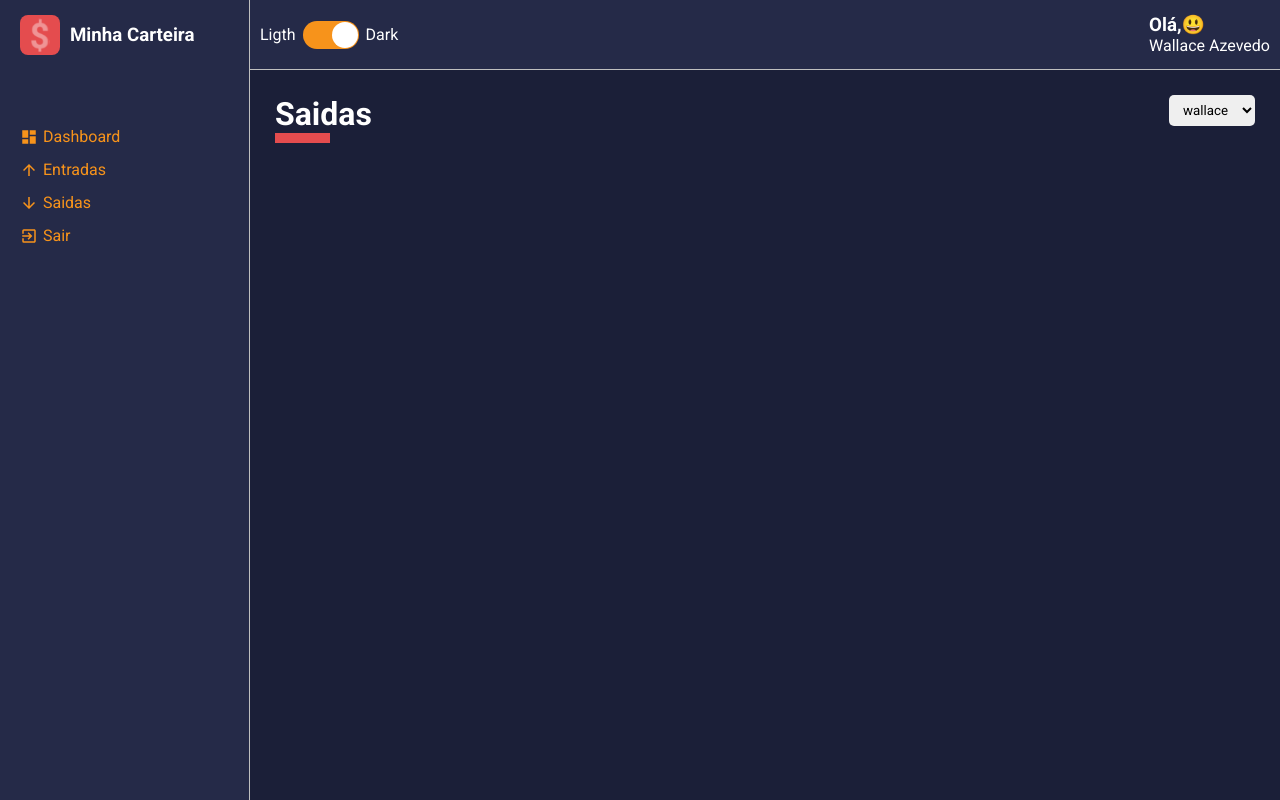
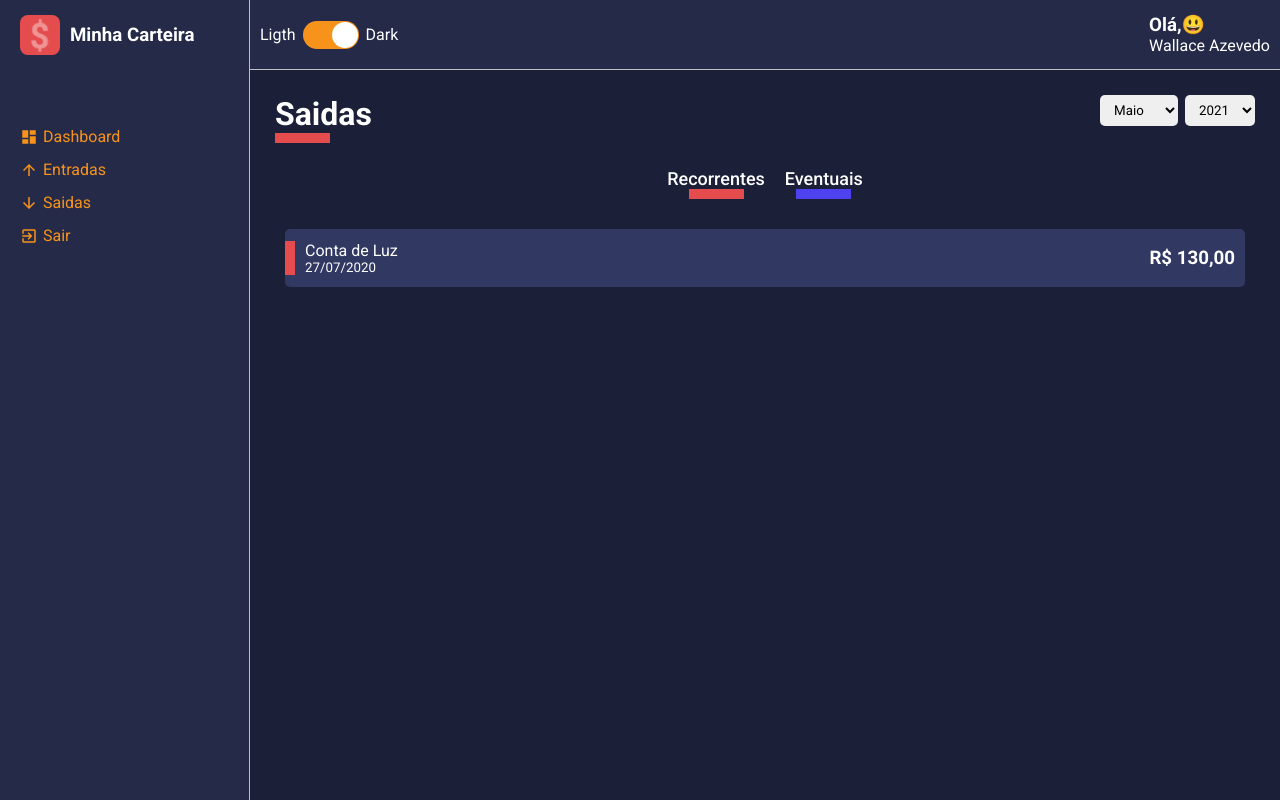
Before and after one commit to wallaceAzevedo/minha-carteira, a React (Create React App) app: page / in a window 1280 px wide. Built offline with nearby package versions, Linux system fonts and the light colour scheme.

Commit message:
finalizada aula 20

```diff
--- a/src/components/Content/styles.ts
+++ b/src/components/Content/styles.ts
@@ -5,4 +5,20 @@
     color: ${props => props.theme.colors.white};
     background-color: ${props => props.theme.colors.primary};
     padding: 25px;
+
+    height: calc(100vh - 70px);
+    overflow-y:scroll;
+
+    ::-webkit-scrollbar{
+        width: 10px;
+    }
+
+    ::-webkit-scrollbar-thumb{
+        background-color: ${props => props.theme.colors.secondary};
+        border-radius: 10px;
+    }
+
+    ::-webkit-scrollbar-track{
+        background-color: ${props => props.theme.colors.tertiary};
+    }
 `;
--- /dev/null
+++ b/src/components/HistoryFinanceCard/index.tsx
@@ -0,0 +1,31 @@
+import React from 'react';
+import {Container, Tag} from './styles';
+
+interface IHistoryFinanceCardProps {
+
+    tagColor:string;
+    title:string;
+    subtitle:string;
+    amount:string;
+}
+
+const HistoryFinanceCard : React.FC<IHistoryFinanceCardProps> = ({
+
+    tagColor,
+    title,
+    subtitle,
+    amount
+}) => {
+    return (
+        <Container>
+            <Tag color={tagColor}/>
+            <div>
+                <span>{title}</span>
+                <small>{subtitle}</small>
+            </div>
+            <h3>{amount}</h3>
+        </Container>
+    );
+}
+
+export default HistoryFinanceCard;
--- /dev/null
+++ b/src/components/HistoryFinanceCard/styles.ts
@@ -0,0 +1,50 @@
+import styled from 'styled-components';
+
+interface ITagProps{
+    color:string;
+}
+
+export const Container = styled.li`
+    background-color: ${props => props.theme.colors.tertiary} ;
+
+    list-style:none;
+    border-radius: 5px;
+
+    margin: 10px;
+    padding: 12px 10px;
+
+    display:flex;
+    justify-content:space-between;
+    align-items:center;
+
+    cursor: pointer;
+    transition: all .3s;
+
+    position: relative;
+
+    &:hover{
+        opacity: .7;
+        transform: translateX(10px);
+    }
+
+    >div {
+        display:flex;
+        flex-direction: column;
+        justify-content: space-between;
+
+        padding-left: 10px;
+
+    }
+
+
+`;
+
+export const Tag = styled.div<ITagProps>`
+    width:10px;
+    height: 60%;
+
+     background-color: ${props => props.color};
+
+     position:absolute;
+     left:0;
+`;
--- a/src/pages/List/index.tsx
+++ b/src/pages/List/index.tsx
@@ -1,20 +1,54 @@
 import React from 'react';
 import ContentHeader from '../../components/ContentHeader';
 import SelectInput from '../../components/SelectInput';
+import HistoryFinanceCard from '../../components/HistoryFinanceCard';
 
-import {Container} from './styles';
+import {Container, Content, Filters} from './styles';
 
 const List: React.FC = () => {
-    const options = [
-        {value:'wallace', label:'wallace'},
-        {value:'maria', label:'maria'},
-        {value:'ana', label:'ana'}
+    const months = [
+        {value:'5', label:'Maio'},
+        {value:'6', label:'Junho'},
+        {value:'7', label:'Julho'}
+    ];
+
+    const years = [
+        {value:'2021', label:2021},
+        {value:'2020', label:2020},
+        {value:'2019', label:2019}
     ];
     return (
         <Container>
             <ContentHeader title="Saidas" lineColor="#E44C4E">
-               <SelectInput options={options}/>
+               <SelectInput options={months}/>
+               <SelectInput options={years}/>
            </ContentHeader>
+
+           <Filters>
+              <button
+              type="button"
+              className=" tag-filter tag-filter-Recorrent"
+              >
+                  Recorrentes
+              </button>
+
+              <button
+              type="button"
+              className=" tag-filter tag-filter-eventual"
+              >
+                  Eventuais
+              </button>
+           </Filters>
+            <Content>
+               <HistoryFinanceCard
+                  tagColor="#E44C4E"
+                  title="Conta de Luz"
+                  subtitle="27/07/2020"
+                  amount="R$ 130,00"
+               />
+
+            </Content>
+
         </Container>
     );
 }
--- a/src/pages/List/styles.ts
+++ b/src/pages/List/styles.ts
@@ -1,3 +1,43 @@
 import styled from 'styled-components';
 
 export const Container = styled.div``;
+
+export const Content = styled.div``;
+
+export const Filters = styled.div`
+   width: 100%;
+   display: flex;
+   justify-content: center;
+   margin-bottom: 30px;
+
+   .tag-filter{
+       font-size: 18px;
+       font-weight: 500;
+       background: none;
+       color: ${props => props.theme.colors.white};
+
+       margin: 0 10px;
+
+       transition: opacity .3s;
+
+       &:hover {
+           opacity: .7;
+       }
+
+   }
+    .tag-filter-Recorrent::after {
+        content: '';
+        display: block;
+        width: 55px;
+        margin: 0 auto;
+        border-bottom: 10px solid ${props => props.theme.colors.warning};
+    }
+
+    .tag-filter-eventual::after {
+        content: '';
+        display: block;
+        width: 55px;
+        margin: 0 auto;
+        border-bottom: 10px solid ${props => props.theme.colors.success};
+    }
+`;
```
